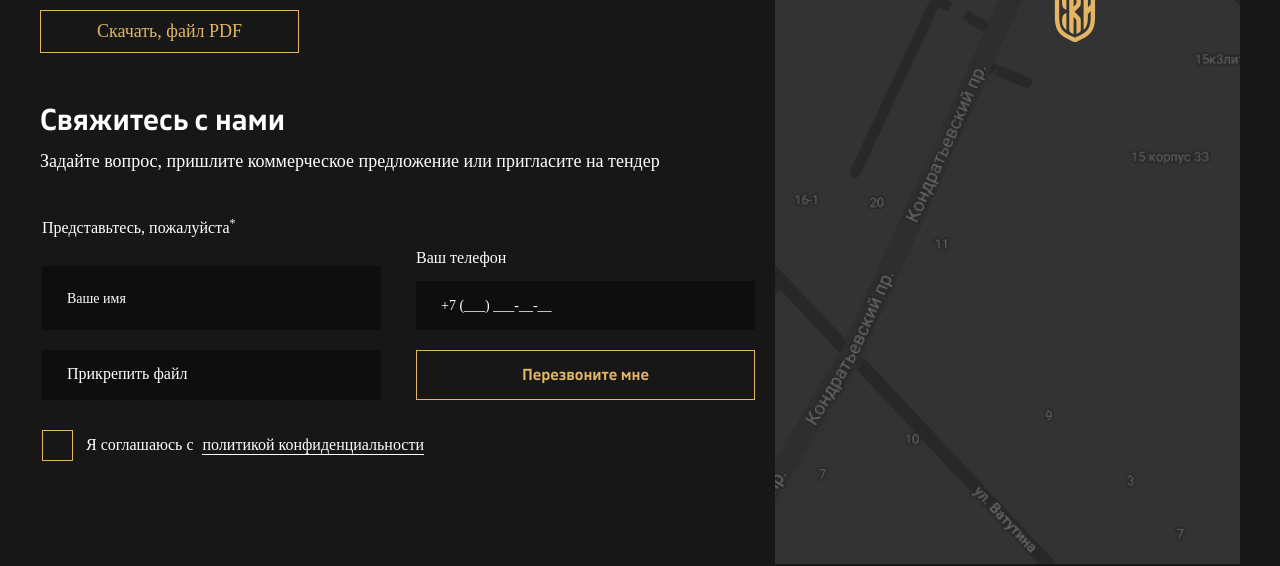
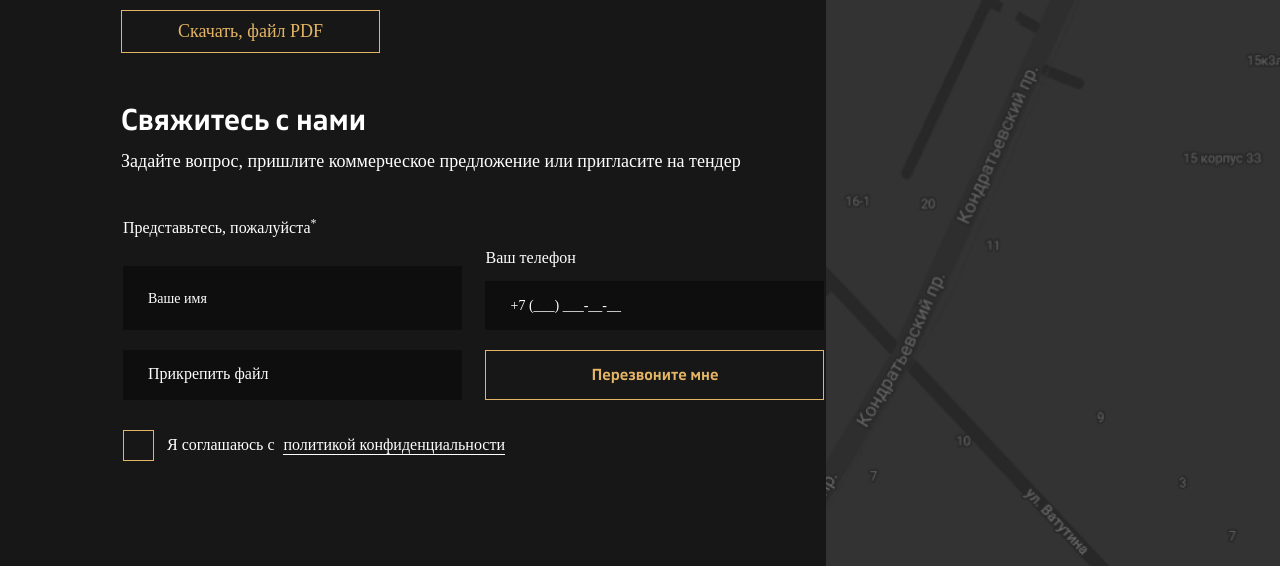
Before and after one commit to eberts-dev/skInfrastructure, a website built with webpack: page src/contact.html in a window 1280 px wide. Shown: the part 738-1304 px from the top of the page. Built offline with nearby package versions, Linux system fonts and the light colour scheme; a web font is replaced by a local one.

Commit message:
modified 4  contact.html

```diff
--- a/src/styles/components/contact.scss
+++ b/src/styles/components/contact.scss
@@ -1,8 +1,15 @@
-.contact-page {
+body {
   background-color: $background-dark;
 }
 
+.contact-page {
+  width: auto;
+  margin-left: 121px;
+}
+
 .header {
+  width: auto;
+  margin-right: 121px;
   img {
     width: 216px;
     padding-left: 31px;
@@ -15,6 +22,7 @@
 }
 
 .side-contact {
+  width: auto;
   padding-top: 67px;
 
   @include media("max", "md") {
@@ -22,9 +30,7 @@
   }
 
   .side__wrapper {
-    @include media("max", "xxl") {
-      width: 100%;
-    }
+    width: 70%;
   }
 }
 
@@ -78,6 +84,10 @@
   margin: 26px 0;
 }
 
+.form {
+
+}
+
 .form__data-contact-file-label {
   @include media("max", "lg") {
     margin-bottom: 30px;
@@ -98,40 +108,21 @@
 
 .map-contact {
   position: relative;
-  width: 50%;
+  width: 45%;
+  background: url('/src/assets/images/map.jpg') no-repeat;
+  background-size: cover;
+
+
   @include media("max", "md") {
     width: 100%;
-  }
-
-  &::before {
-    content: '';
-    position: absolute;
-    right: 0;
-    left: auto;
-    background: url('/src/assets/images/map.jpg') no-repeat;
-    width: 820px;
-    height: 1155px;
-    z-index: 0;
-
-    @include media("max", "xxl") {
-      width: 713px;
-    }
-    @include media("max", "xl") {
-      width: 465px;
-    }
-    @include media("max", "lg") {
-      width: 40%;
-      position: fixed;
-      right: 0px;
-    }
   }
 
   &::after {
     content: '';
     position: absolute;
-    top: 36em;
-    left: auto;
-    right: 490px;
+    top: 30em;
+    left: 18em;
+    right: auto;
     background: url('/src/assets/images/logo/logo.svg') no-repeat;
     width: 43px;
     height: 57px;
```
